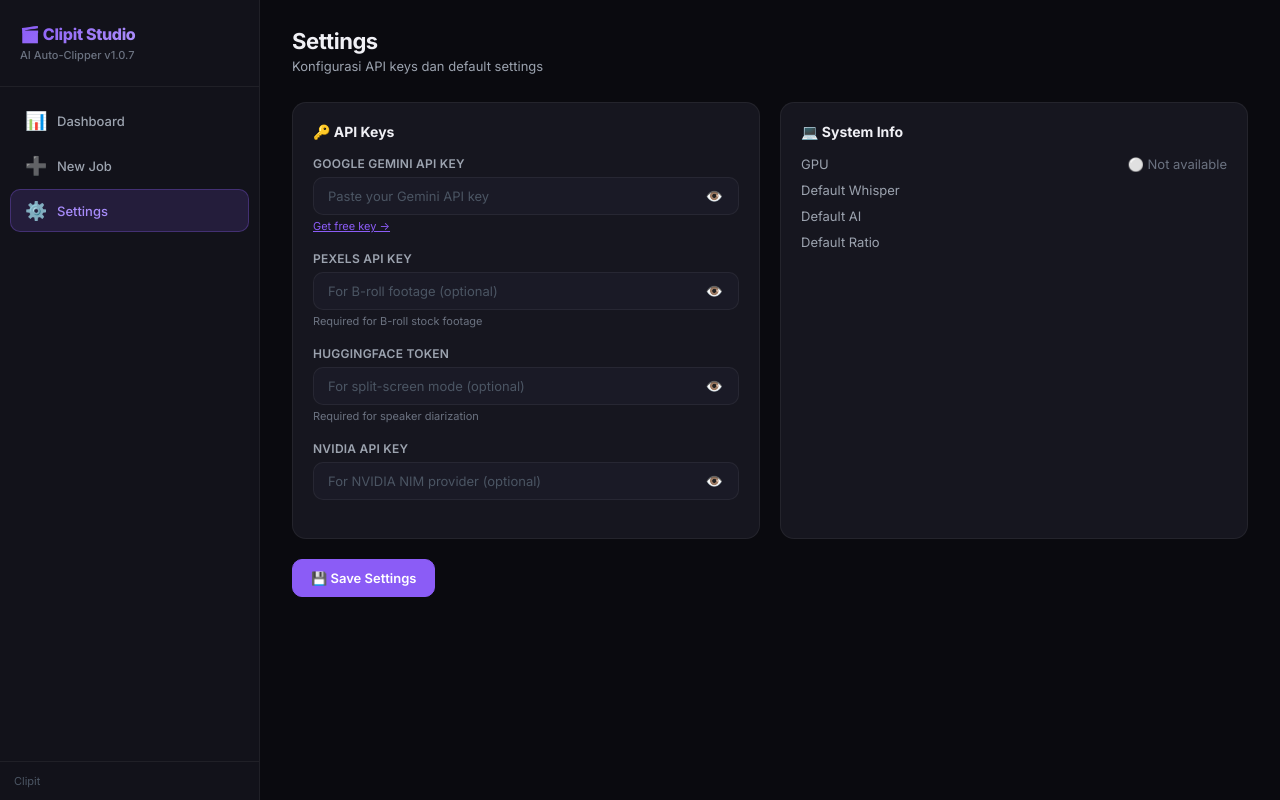
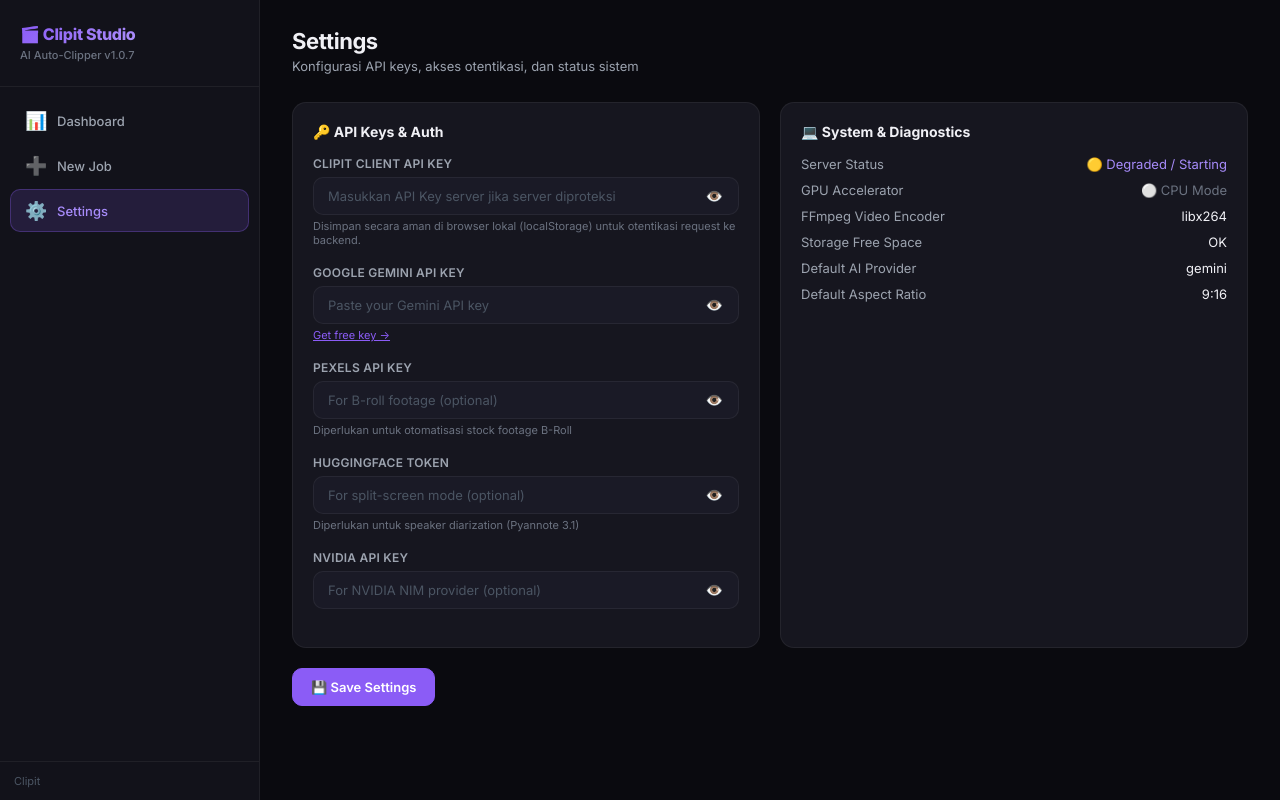
Before and after one commit to ayoubzulfiqar/clipit, a React (Vite) app in the folder web/dashboard/: page /settings in a window 1280 px wide. Built offline with nearby package versions, Linux system fonts and the light colour scheme; no server answers.

Commit message:
feat(dashboard): add client API key auth configuration and real-time hardware readiness display

```diff
--- a/web/dashboard/src/pages/Settings.jsx
+++ b/web/dashboard/src/pages/Settings.jsx
@@ -1,5 +1,5 @@
 import { useState, useEffect } from 'react'
-import { fetchSettings, updateSettings } from '../api'
+import { fetchSettings, updateSettings, fetchReadiness, getApiKey, setApiKey } from '../api'
 
 const PasswordInput = ({ value, onChange, placeholder, isSet }) => {
   const [show, setShow] = useState(false)
@@ -38,20 +38,27 @@
 
 function Settings() {
   const [settings, setSettings] = useState(null)
+  const [readiness, setReadiness] = useState(null)
   const [loading, setLoading] = useState(true)
   const [saving, setSaving] = useState(false)
   const [msg, setMsg] = useState('')
 
   // Form fields
+  const [clientApiKey, setClientApiKey] = useState(getApiKey())
   const [googleKey, setGoogleKey] = useState('')
   const [pexelsKey, setPexelsKey] = useState('')
   const [hfToken, setHfToken] = useState('')
   const [nvidiaKey, setNvidiaKey] = useState('')
 
   useEffect(() => {
-    fetchSettings()
-      .then(data => { setSettings(data); setLoading(false) })
-      .catch(() => setLoading(false))
+    Promise.all([
+      fetchSettings().catch(() => null),
+      fetchReadiness().catch(() => null),
+    ]).then(([sData, rData]) => {
+      if (sData) setSettings(sData)
+      if (rData) setReadiness(rData)
+      setLoading(false)
+    })
   }, [])
 
   const handleSave = async (e) => {
@@ -59,25 +66,25 @@
     setSaving(true)
     setMsg('')
     try {
+      // Save client auth key
+      setApiKey(clientApiKey)
+
       const payload = {}
       if (googleKey) payload.google_api_key = googleKey
       if (pexelsKey) payload.pexels_api_key = pexelsKey
       if (hfToken) payload.hf_token = hfToken
       if (nvidiaKey) payload.nvidia_api_key = nvidiaKey
 
-      if (Object.keys(payload).length === 0) {
-        setMsg('Tidak ada perubahan')
-        setSaving(false)
-        return
+      if (Object.keys(payload).length > 0) {
+        const updated = await updateSettings(payload)
+        setSettings(updated)
       }
 
-      const updated = await updateSettings(payload)
-      setSettings(updated)
       setGoogleKey('')
       setPexelsKey('')
       setHfToken('')
       setNvidiaKey('')
-      setMsg('✅ Settings berhasil diperbarui!')
+      setMsg('✅ Settings & API keys berhasil disimpan!')
     } catch (err) {
       setMsg('❌ Gagal menyimpan: ' + err.message)
     } finally {
@@ -92,7 +99,7 @@
       <div className="page-header">
         <div>
           <h2>Settings</h2>
-          <p>Konfigurasi API keys dan default settings</p>
+          <p>Konfigurasi API keys, akses otentikasi, dan status sistem</p>
         </div>
       </div>
 
@@ -100,7 +107,21 @@
         <div className="settings-grid">
           {/* API Keys */}
           <div className="settings-section">
-            <h3>🔑 API Keys</h3>
+            <h3>🔑 API Keys & Auth</h3>
+
+            <div className="form-group">
+              <label className="form-label">
+                Clipit Client API Key
+                {clientApiKey && <span style={{ color: 'var(--success)', marginLeft: '8px' }}>✅ Configured</span>}
+              </label>
+              <PasswordInput
+                value={clientApiKey}
+                onChange={setClientApiKey}
+                placeholder="Masukkan API Key server jika server diproteksi"
+                isSet={!!clientApiKey}
+              />
+              <p className="form-hint">Disimpan secara aman di browser lokal (localStorage) untuk otentikasi request ke backend.</p>
+            </div>
 
             <div className="form-group">
               <label className="form-label">
@@ -129,7 +150,7 @@
                 placeholder="For B-roll footage (optional)"
                 isSet={settings?.pexels_api_key_set}
               />
-              <p className="form-hint">Required for B-roll stock footage</p>
+              <p className="form-hint">Diperlukan untuk otomatisasi stock footage B-Roll</p>
             </div>
 
             <div className="form-group">
@@ -143,7 +164,7 @@
                 placeholder="For split-screen mode (optional)"
                 isSet={settings?.hf_token_set}
               />
-              <p className="form-hint">Required for speaker diarization</p>
+              <p className="form-hint">Diperlukan untuk speaker diarization (Pyannote 3.1)</p>
             </div>
 
             <div className="form-group">
@@ -162,25 +183,35 @@
 
           {/* System Info */}
           <div className="settings-section">
-            <h3>💻 System Info</h3>
+            <h3>💻 System & Diagnostics</h3>
             <div style={{ display: 'flex', flexDirection: 'column', gap: '10px', fontSize: '13px' }}>
               <div style={{ display: 'flex', justifyContent: 'space-between' }}>
-                <span style={{ color: 'var(--text-secondary)' }}>GPU</span>
-                <span style={{ color: settings?.gpu_available ? 'var(--success)' : 'var(--text-tertiary)' }}>
-                  {settings?.gpu_available ? '✅ Available' : '⚪ Not available'}
+                <span style={{ color: 'var(--text-secondary)' }}>Server Status</span>
+                <span style={{ color: readiness?.status === 'ready' ? 'var(--success)' : 'var(--accent-hover)' }}>
+                  {readiness?.status === 'ready' ? '🟢 Ready' : '🟡 Degraded / Starting'}
                 </span>
               </div>
               <div style={{ display: 'flex', justifyContent: 'space-between' }}>
-                <span style={{ color: 'var(--text-secondary)' }}>Default Whisper</span>
-                <span>{settings?.default_whisper_model}</span>
+                <span style={{ color: 'var(--text-secondary)' }}>GPU Accelerator</span>
+                <span style={{ color: (settings?.gpu_available || readiness?.checks?.gpu?.available) ? 'var(--success)' : 'var(--text-tertiary)' }}>
+                  {(settings?.gpu_available || readiness?.checks?.gpu?.available) ? '✅ CUDA Active' : '⚪ CPU Mode'}
+                </span>
               </div>
               <div style={{ display: 'flex', justifyContent: 'space-between' }}>
-                <span style={{ color: 'var(--text-secondary)' }}>Default AI</span>
-                <span>{settings?.default_ai_provider}</span>
+                <span style={{ color: 'var(--text-secondary)' }}>FFmpeg Video Encoder</span>
+                <span>{readiness?.checks?.video_encoder?.encoder || 'libx264'}</span>
               </div>
               <div style={{ display: 'flex', justifyContent: 'space-between' }}>
-                <span style={{ color: 'var(--text-secondary)' }}>Default Ratio</span>
-                <span>{settings?.default_ratio}</span>
+                <span style={{ color: 'var(--text-secondary)' }}>Storage Free Space</span>
+                <span>{readiness?.checks?.storage?.free_gb ? `${readiness.checks.storage.free_gb} GB` : 'OK'}</span>
+              </div>
+              <div style={{ display: 'flex', justifyContent: 'space-between' }}>
+                <span style={{ color: 'var(--text-secondary)' }}>Default AI Provider</span>
+                <span>{settings?.default_ai_provider || 'gemini'}</span>
+              </div>
+              <div style={{ display: 'flex', justifyContent: 'space-between' }}>
+                <span style={{ color: 'var(--text-secondary)' }}>Default Aspect Ratio</span>
+                <span>{settings?.default_ratio || '9:16'}</span>
               </div>
             </div>
           </div>
```
